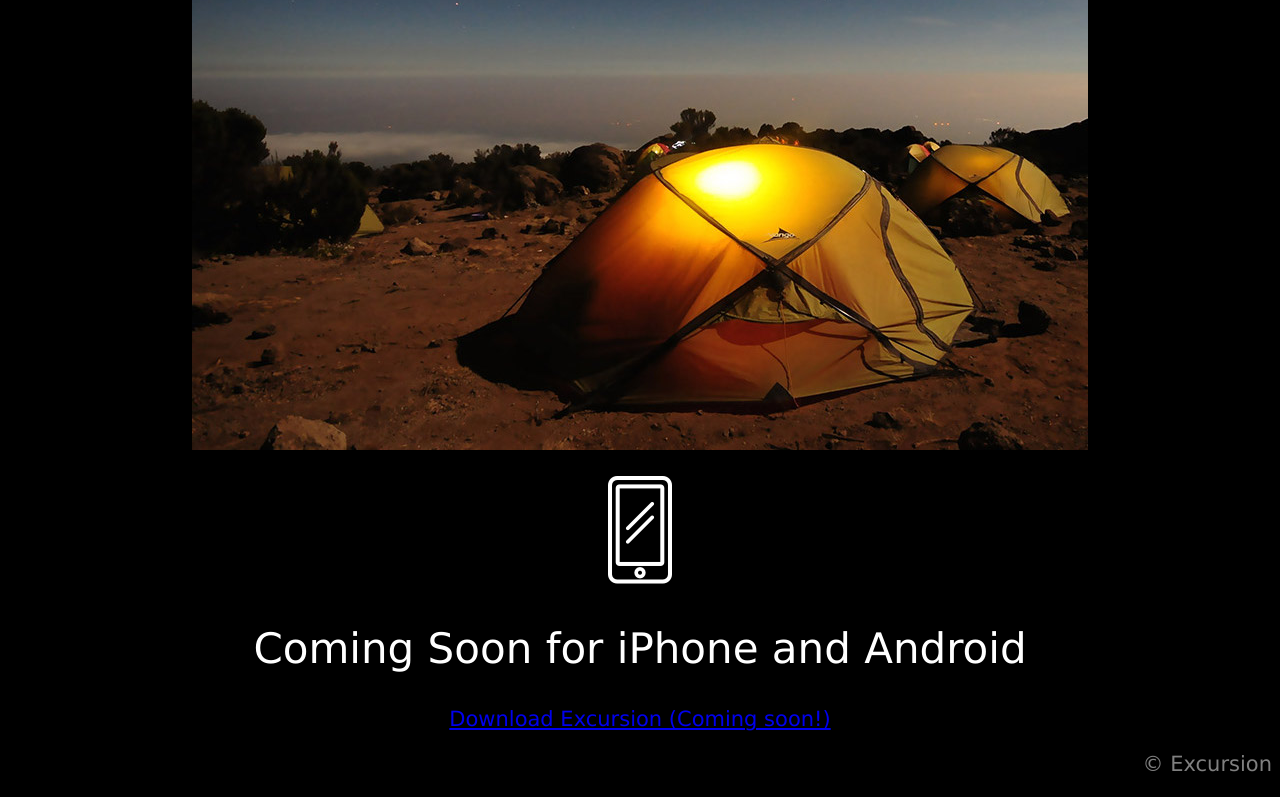
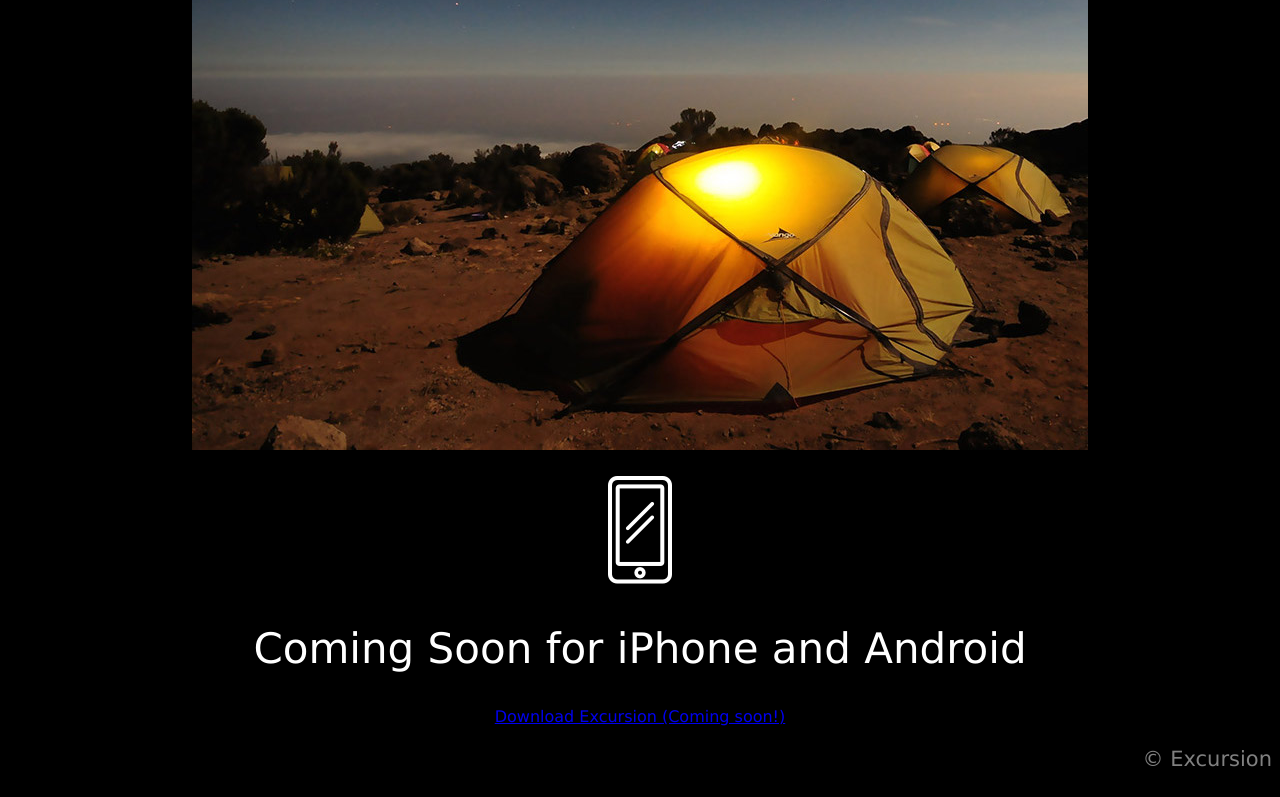
Before and after one commit to RobinJoe/excursion, a plain HTML site: page index.html in a window 1280 px wide. Shown: the part 561-1358 px from the top of the page. Drawn offline with Linux system fonts and the light colour scheme.

Commit message:
final index.html adjustments

```diff
--- a/index.html
+++ b/index.html
@@ -27,7 +27,7 @@
 <!-- Part 4: Call to action and copyright -JR- -->
 
     <h2>Coming Soon for iPhone and Android</h2>
-    <p><a href="downloadsoon">Download Excursion (Coming soon!)</a></p>
+    <p class="downloadsoon"><a href="downloadsoon">Download Excursion (Coming soon!)</a></p>
     <p id="copyright">&copy; Excursion</p>
 
   </body>
```
